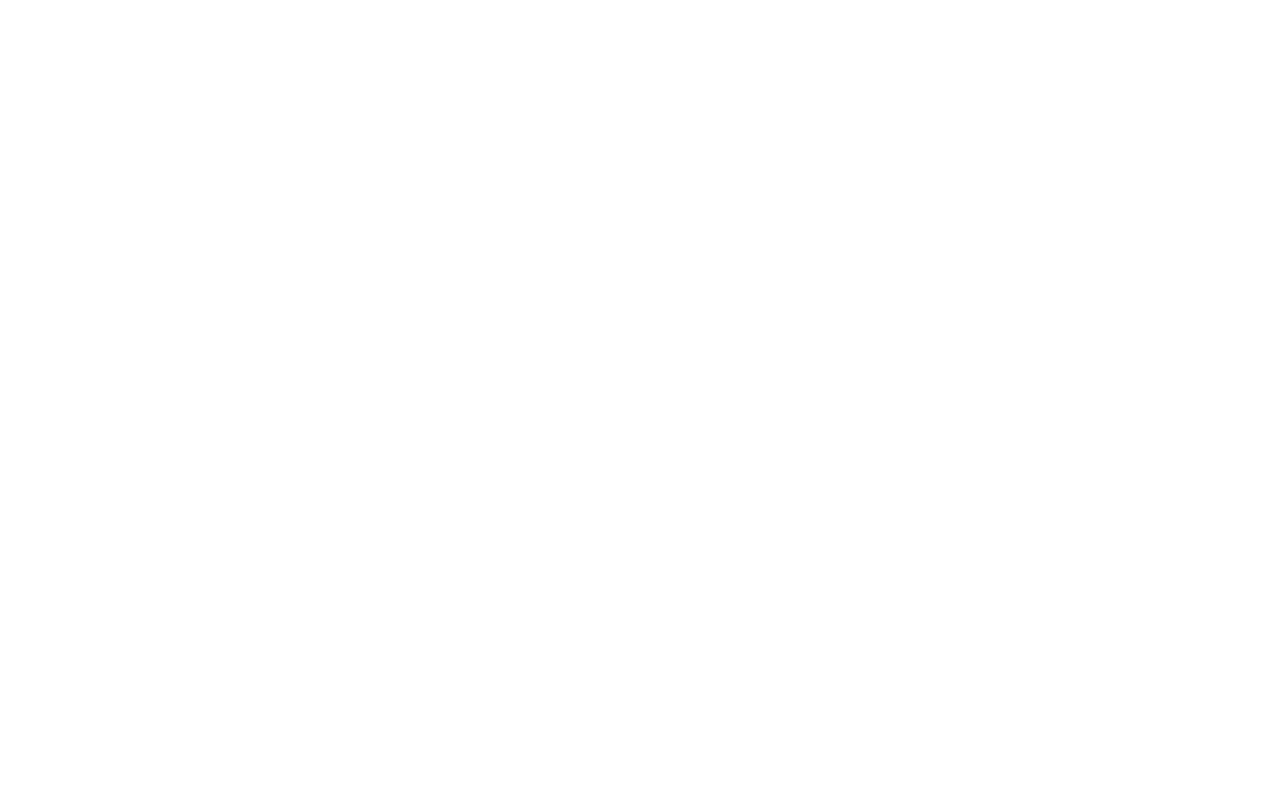
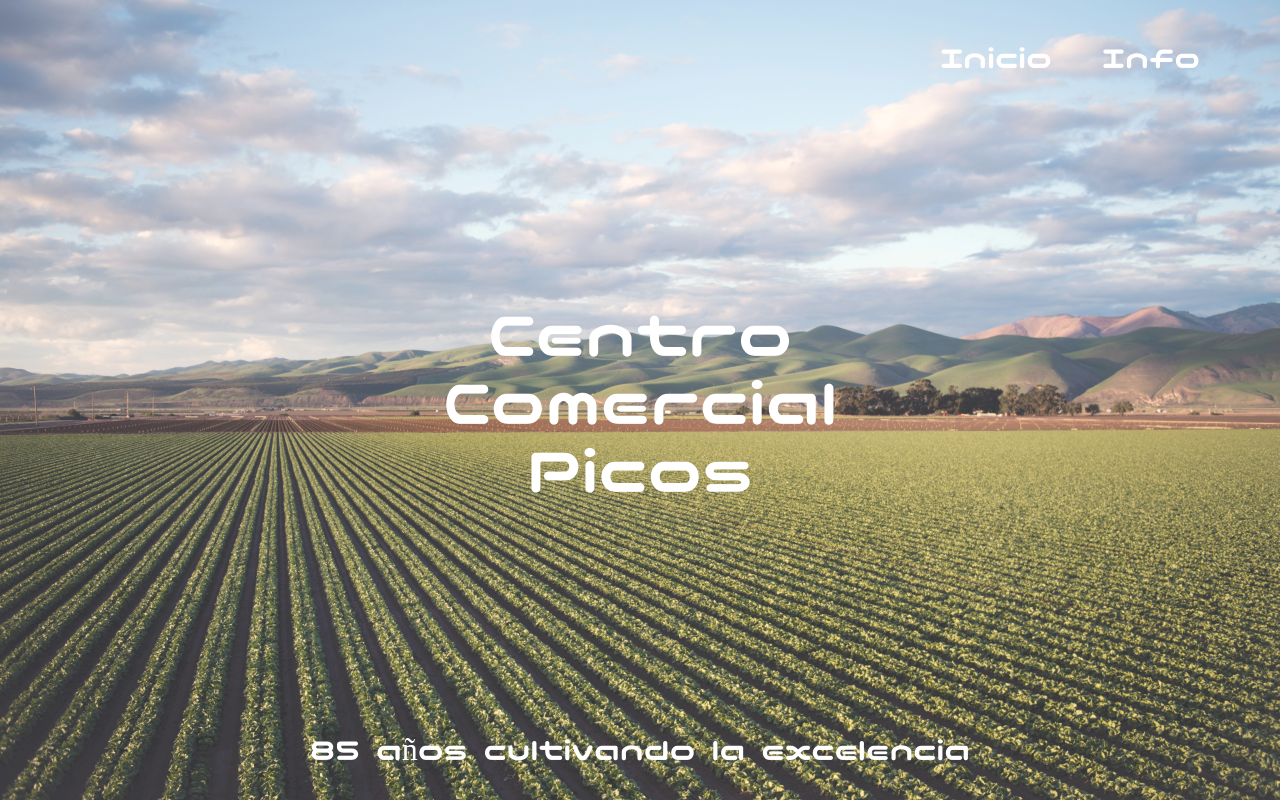
Before and after one commit to LuisUlloaC/Picos_frontend, a React (Create React App) app: page /about in a window 1280 px wide. Before the commit this address had no page. Built offline with nearby package versions, Linux system fonts and the light colour scheme.

Commit message:
Minor changes

```diff
--- a/src/App.jsx
+++ b/src/App.jsx
@@ -2,6 +2,7 @@
 import { ThemeProvider } from '@mui/material';
 import theme from './theme';
 import SignInSide from "./components/session/loginScreen";
+import About from "./components/session/aboutScreen";
 import NavBar from "./components/utils/navBar"
 import { CustomProvider } from "./components/context/provider";
 
@@ -11,7 +12,8 @@
       <CustomProvider  >
         <Router >
           <Routes >
-              <Route path="/" element={<SignInSide/>}/>
+              <Route path="/about" element={<SignInSide/>}/>
+              <Route path="/" element={<About/>}/>
               <Route path="/home" element={<NavBar/>}/>
           </Routes>
         </Router>
--- /dev/null
+++ b/src/components/session/aboutScreen.jsx
@@ -0,0 +1,15 @@
+import * as React from "react";
+import { useNavigate } from "react-router-dom";
+import { Context } from "../context/provider";
+
+export default function About() {
+  let navigate = useNavigate();
+  const { state, setState } = React.useContext(Context);
+  const [wrongCredentials, setWrongCredentials] = React.useState(false);
+
+  return (
+    <div className="about_screen">
+      <div className="centered-text">Picos</div>
+    </div>
+  );
+}
--- a/src/components/session/loginScreen.jsx
+++ b/src/components/session/loginScreen.jsx
@@ -1,16 +1,6 @@
 import * as React from "react";
-import Avatar from "@mui/material/Avatar";
-import Button from "@mui/material/Button";
-import TextField from "@mui/material/TextField";
-import Paper from "@mui/material/Paper";
-import Box from "@mui/material/Box";
-import Grid from "@mui/material/Grid";
-import LockOutlinedIcon from "@mui/icons-material/LockOutlined";
-import Typography from "@mui/material/Typography";
 import { useNavigate } from "react-router-dom";
 import { Context } from "../context/provider";
-import colors from "../../colors";
-import portada from "../../assets/portada.png";
 
 export default function SignInSide() {
   let navigate = useNavigate();
@@ -29,36 +19,10 @@
   };
 
   return (
-    <Grid container component="main" sx={{ height: "100vh" }}>
-      <Grid
-        item
-        sx={{
-          display: "flex",
-          justifyContent: "center",
-          alignItems: "center",
-          width: "100vw",
-          height: "100vh",
-          background: `url(${portada})`,
-          backgroundSize: "cover",
-          backgroundPosition: "center",
-          backgroundRepeat: "no-repeat",
-        }}
-      >
-        <Grid
-          item
-          xs={12}
-          sm={8}
-          md={5}
-          component={Paper}
-          elevation={6}
-          square
-          style={{ alignSelf: "center" }}
-        >
-          <Typography component="h1" variant="h5" fontFamily='Nico Moji' >
-              Centro comercia Picos
-            </Typography>
-        </Grid>
-      </Grid>
-    </Grid>
+    <div className="container">
+      <div className="centered-text">Centro Comercial Picos</div>
+      <div className="bottom-text">85 años cultivando la excelencia</div>
+      <div className="top-text"><span className="spaced-word">Inicio</span> Info</div>
+    </div>
   );
 }
--- a/src/index.css
+++ b/src/index.css
@@ -7,3 +7,66 @@
   font-family: 'Nico Moji';
   src: local('Nico Moji'), url(./assets/Nico-Moji.ttf) format('truetype');
 }
+
+
+.container {
+  display: flex;
+  background-image: url(./assets/portada.png);
+  background-repeat: no-repeat;
+  background-size: cover;
+  width: 100vw;
+  height: 100vh;
+  max-width: 100vw;
+  max-height: 100vh;
+  display: flex;
+  justify-content: center;
+  align-items: center;
+  color: white;
+  text-align: center;
+}
+
+.centered-text {
+  display: flex;
+  flex-direction: row;
+  flex-wrap: wrap;
+  max-width: 1vw;
+  justify-content: center;
+  font-size: 425%;
+}
+
+.bottom-text {
+  display: flex;
+  font-size: 200%;
+  position: absolute;
+  margin-bottom: 4vh;
+  bottom: 0;
+  left: 50;
+  right: 50;
+}
+
+.top-text {
+  display: flex;
+  font-size: 200%;
+  position: absolute;
+  margin-top: 5vh;
+  top: 0;
+  left: 1;
+  right: 0;
+  margin-right: 10vh;
+}
+
+.spaced-word {
+  margin-right: 50px;
+ }
+
+ .about_screen {
+  display: flex;
+  font-size: 200%;
+  position: absolute;
+  margin-top: 5vh;
+  top: 0;
+  left: 0;
+  right: 1;
+  margin-right: 10vh;
+  color: white;
+}
```
Also changed, not shown: Diseño/2-About/about.png (renamed from Diseño/2-About/MacBook Air - 1 (1).png), src/assets/about.png (added).
